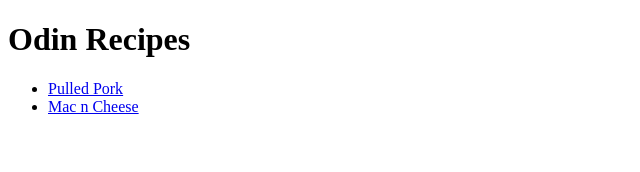
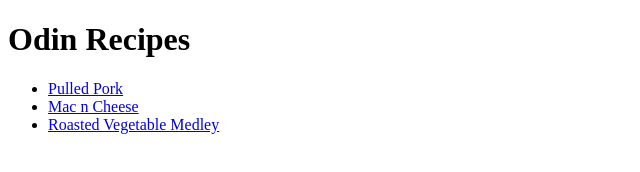
Before and after one commit to Rgibson64/odin-recipes, a plain HTML site: page index.html in a window 1280 px wide. Shown: the whole page, without its empty margins (0-640 px from the left). Drawn offline with Linux system fonts and the light colour scheme.

Commit message:
Added Vegetable Medley with link

```diff
--- a/index.html
+++ b/index.html
@@ -8,6 +8,7 @@
         <ul>
             <li><a href="../odin-recipes/recipes/pulled-pork.html">Pulled Pork</a></li>
             <li><a href="../odin-recipes/recipes/mac-n-cheese.html">Mac n Cheese</a></li>
+            <li><a href="../odin-recipes/recipes/roasted-vegetable-medley.html">Roasted Vegetable Medley</a> </li>
         </ul>
         </body>
 </html>
```
Also changed, not shown: recipes/roasted-vegetable-medley.html (renamed from recipes/Roasted-Vegetable-Medely.html).
